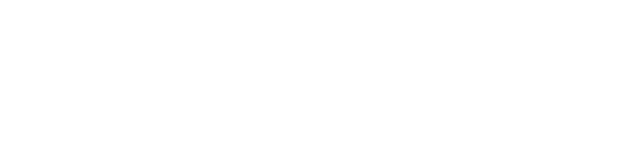
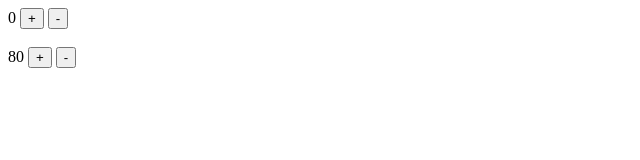
Before and after one commit to eee0930/practice_es6, a plain HTML site: page 10.classes/index.html in a window 1280 px wide. Shown: the whole page, without its empty margins (0-640 px from the left). Drawn offline with Linux system fonts and the light colour scheme.

Commit message:
feat: method 수정

```diff
--- a/10.classes/index.html
+++ b/10.classes/index.html
@@ -7,6 +7,14 @@
   <title>Document</title>
 </head>
 <body>
+  <span id="count"></span>
+  <button id="plus">+</button>
+  <button id="minus">-</button>
+  <br><br>
+
+  <span id="count2"></span>
+  <button id="plus2">+</button>
+  <button id="minus2">-</button>
   <script src="practice_classes.js"></script>
 </body>
 </html>
--- a/10.classes/practice_classes.js
+++ b/10.classes/practice_classes.js
@@ -44,3 +44,44 @@ const superAdmin = new Admin({
   superAdmin: true,
   isActive: true,
 });
+
+
+
+class Counter {
+  constructor({ initialNumber = 0, counterId, plusId, minusId }) {
+    this.count = initialNumber;
+    this.counter = document.getElementById(counterId);
+    this.counter.innerText = initialNumber;
+    this.plusBtn = document.getElementById(plusId);
+    this.minusBtn = document.getElementById(minusId);
+    this.addEventListeners();
+  }
+  addEventListeners = () => {
+    this.plusBtn.addEventListener("click", this.increase);
+    this.minusBtn.addEventListener("click", this.decrease);
+  };
+  increase = () => {
+    this.count = this.count + 1;
+    this.repaintCounter();
+  }
+  decrease = () => {
+    this.count = this.count - 1;
+    this.repaintCounter();
+  }
+  repaintCounter = () => {
+    this.counter.innerText = this.count;
+  }
+}
+
+new Counter({
+  counterId: "count",
+  plusId: "plus",
+  minusId: "minus",
+});
+
+new Counter({
+  counterId: "count2",
+  plusId: "plus2",
+  minusId: "minus2",
+  initialNumber: 80,
+});
```
